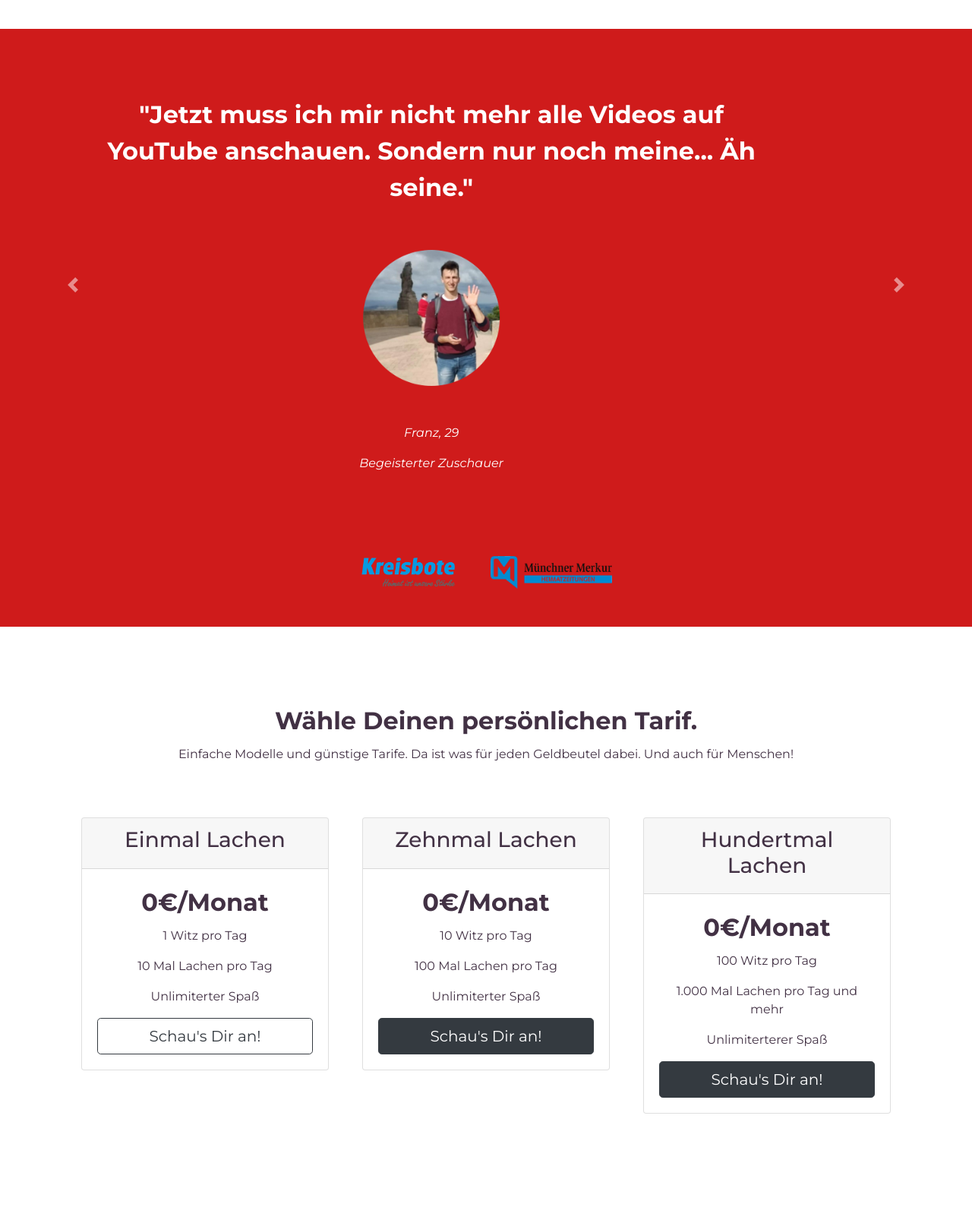
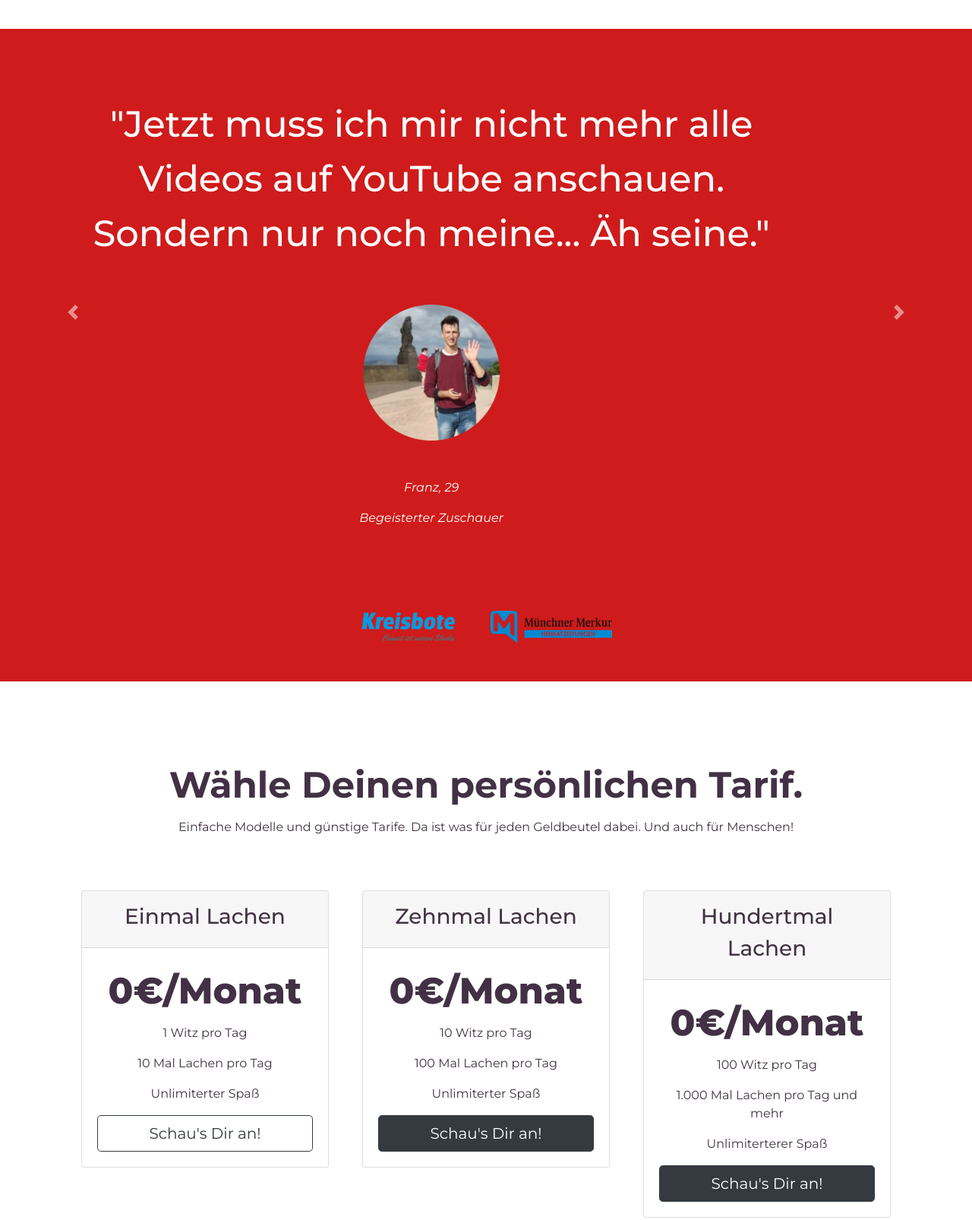
Before and after one commit to Kubbillum/youtube, a plain HTML site: page index.html in a window 1280 px wide. Shown: the part 920-2526 px from the top of the page at 76% size. Drawn offline with nearby package versions, Linux system fonts and the light colour scheme.

Commit message:
Add files via upload

```diff
--- a/index.html
+++ b/index.html
@@ -25,7 +25,7 @@
 
 <body>
 
-  <section id="title">
+  <section class="colored-section" id="title">
     <div class="container-fluid">
 
       <nav class="navbar navbar-expand-lg navbar-dark">
@@ -69,7 +69,7 @@
 
   <!-- Features -->
 
-  <section id="features">
+  <section class="white-section" id="features">
 
     <div class="row">
       <div class="feature-box col-lg-4">
@@ -95,12 +95,12 @@
 
   <!-- Testimonials -->
 
-  <section id="testimonials">
+  <section class="colored-section" id="testimonials">
 
     <div id="testimonial-carousel" class="carousel slide" data-ride="carousel">
       <div class="carousel-inner">
         <div class="carousel-item active">
-          <h2>"Jetzt muss ich mir nicht mehr alle Videos auf YouTube anschauen. Sondern nur noch meine... Äh seine."</h2>
+          <h2 class="testimonial-text">"Jetzt muss ich mir nicht mehr alle Videos auf YouTube anschauen. Sondern nur noch meine... Äh seine."</h2>
           <img class="testimonial-image" src="franz.png" alt="Zuschauer">
           <em>
             <p>Franz, 29</p>Begeisterter Zuschauer
@@ -136,7 +136,7 @@
 
   <!-- Press -->
 
-  <section id="press">
+  <section class="colored-section" id="press">
     <img class="press-logo" src="Logo_Kreisbote.png" alt="kreisbote" width="10%">
     <img class="press-logo" src="Logo_MM.png" alt="muenchnermerkur" width="12.5%">
 
@@ -144,9 +144,9 @@
 
   <!-- Pricing -->
 
-  <section id="pricing">
+  <section class="white-section" id="pricing">
 
-    <h2>Wähle Deinen persönlichen Tarif.</h2>
+    <h2 class="section-heading">Wähle Deinen persönlichen Tarif.</h2>
     <p>Einfache Modelle und günstige Tarife. Da ist was für jeden Geldbeutel dabei. Und auch für Menschen!</p>
 
     <div class="row">
@@ -157,7 +157,7 @@
             <h3>Einmal Lachen</h3>
           </div>
           <div class="card-body">
-            <h2>0€/Monat</h2>
+            <h2 class="price-text">0€/Monat</h2>
             <p>1 Witz pro Tag</p>
             <p>10 Mal Lachen pro Tag</p>
             <p>Unlimiterter Spaß</p>
@@ -172,7 +172,7 @@
             <h3>Zehnmal Lachen</h3>
           </div>
           <div class="card-body">
-            <h2>0€/Monat</h2>
+            <h2 class="price-text">0€/Monat</h2>
             <p>10 Witz pro Tag</p>
             <p>100 Mal Lachen pro Tag</p>
             <p>Unlimiterter Spaß</p>
@@ -188,7 +188,7 @@
             <h3>Hundertmal Lachen</h3>
           </div>
           <div class="card-body">
-            <h2>0€/Monat</h2>
+            <h2 class="price-text">0€/Monat</h2>
             <p>100 Witz pro Tag</p>
             <p>1.000 Mal Lachen pro Tag und mehr</p>
             <p>Unlimiterterer Spaß</p>
@@ -202,7 +202,7 @@
 
   <!-- Call to Action -->
 
-  <section id="cta">
+  <section class="colored-section" id="cta">
 
     <h1>Du willst auch mal wieder richtig Lachen?</h1>
     <button type="button" class="btn btn-lg btn-dark download-button"><i class="fab fa-youtube"></i> Lachen hier!</button>
@@ -212,7 +212,7 @@
 
   <!-- Footer Section-->
 
-  <footer id="footer">
+  <footer class="white-section" id="footer">
 
     Impressum? Klingt wie Kubbillum. Das bin ich!
     <p>© Copyright 2020 @kubbillum</p>
--- a/styles.css
+++ b/styles.css
@@ -1,35 +1,42 @@
 body {
-  font-family: "Montserrat"
-}
-
-#title {
-  background-color: #cf1b1b;
-  color: #fff;
+  font-family: "Montserrat";
 }
 
 .container-fluid {
   padding: 3% 15% 0;
 }
 
+/* Headings Section  */
+
+.big-heading {
+  font-family: "Montserrat";
+  font-size: 3.5rem;
+  line-height: 1.5;
+}
+
+.section-heading {
+  font-size: 3rem;
+  line-height: 1.5;
+  font-weight: 700;
+}
+
+h1, h2, h3, h4, h5, h6 {
+  font-family: "Montserrat";
+  line-height: 1.5;
+}
+
 h1 {
-  font-family: "Montserrat";
   font-size: 3rem;
   line-height: 1.5;
   font-weight: 900;
 }
 
-h2 {
-  font-family: "Montserrat";
-  font-size: 2rem;
-  line-height: 1.5;
-  font-weight: 700;
-}
-
 h3 {
-  font-family: "Montserrat";s
   line-height: 1.5;
   color: #423144;
 }
+
+/* Navigation Bar */
 
 .navbar {
   padding: 0 0 4.5rem;
@@ -55,6 +62,21 @@ h3 {
   margin: 5% 3% 5% 0%;
 }
 
+/* Colored Section  */
+.colored-section {
+  background-color: #cf1b1b;
+  color: #fff;
+}
+
+.white-section {
+  background-color: #fff;
+}
+
+/* Title Section */
+#title {
+  text-align: left;
+}
+
 /* Features Section  */
 #features {
   padding: 7% 15%;
@@ -77,13 +99,17 @@ h3 {
 
 #testimonials {
   text-align: center;
-  background-color: #cf1b1b;
   color: #fff;
 }
 
 .testimonial-image {
   width: 20%;
   margin: 50px;
+}
+
+.testimonial-text {
+  font-size: 3rem;
+  line-height: 1.5;
 }
 
 .carousel-item {
@@ -104,6 +130,12 @@ h3 {
   padding: 100px;
   text-align: center;
   color: #423144;
+}
+
+.price-text {
+  font-size: 3rem;
+  line-height: 1.5;
+  font-weight: 900;
 }
 
 .pricing-column {
@@ -142,6 +174,21 @@ h3 {
     margin-top: 5rem;
   }
 
+  .navbar-brand  {
+    font-family: "Montserrat";
+    font-weight: 700;
+    font-size: 3.5rem
+  }
+
+  .nav-item {
+    font-family: "Montserrat";
+    weight: 200;
+    padding: 0 18px
+  }
+
+  .nav-link {
+    font-size: 2.4rem;
+  }
 
 }
 
```
